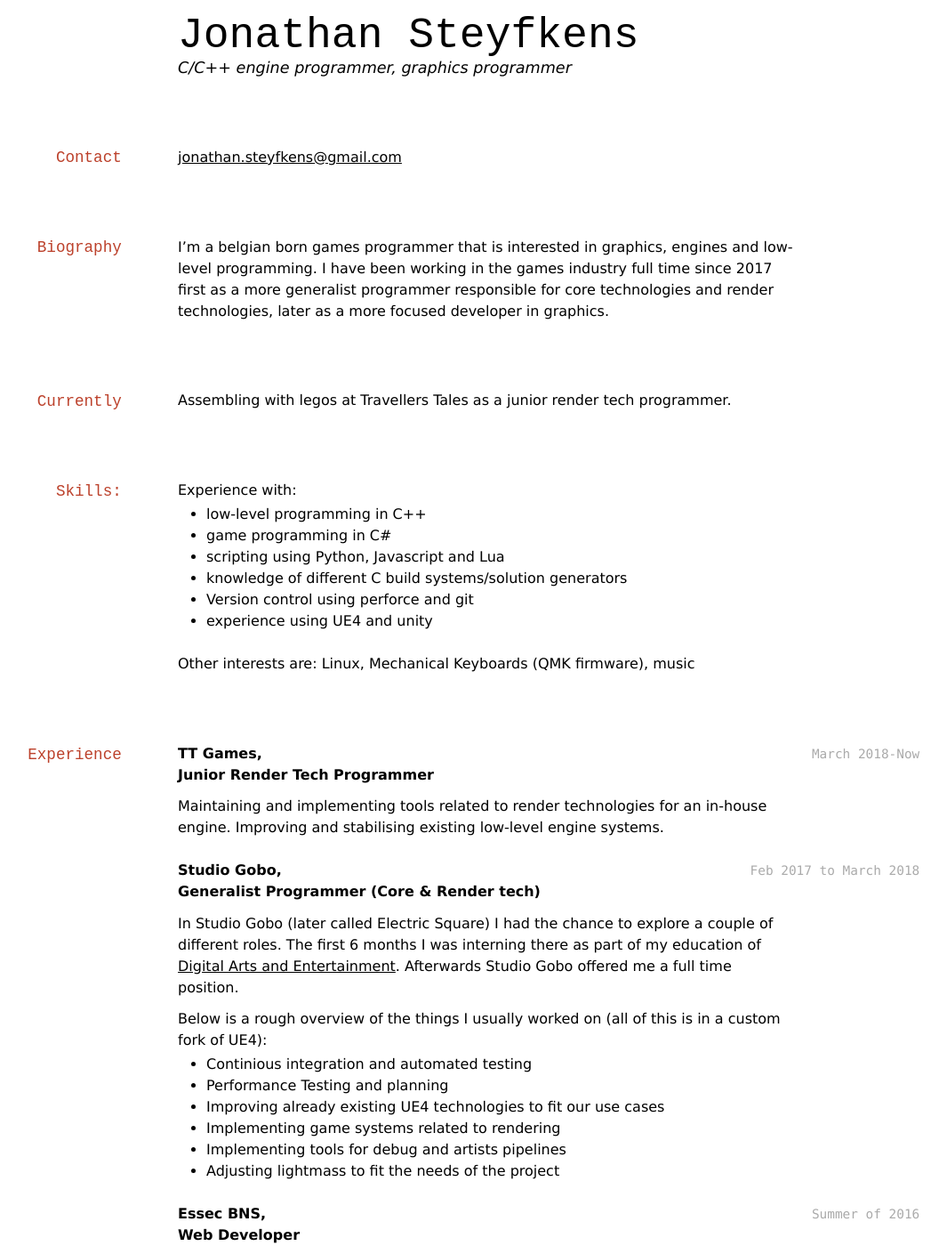
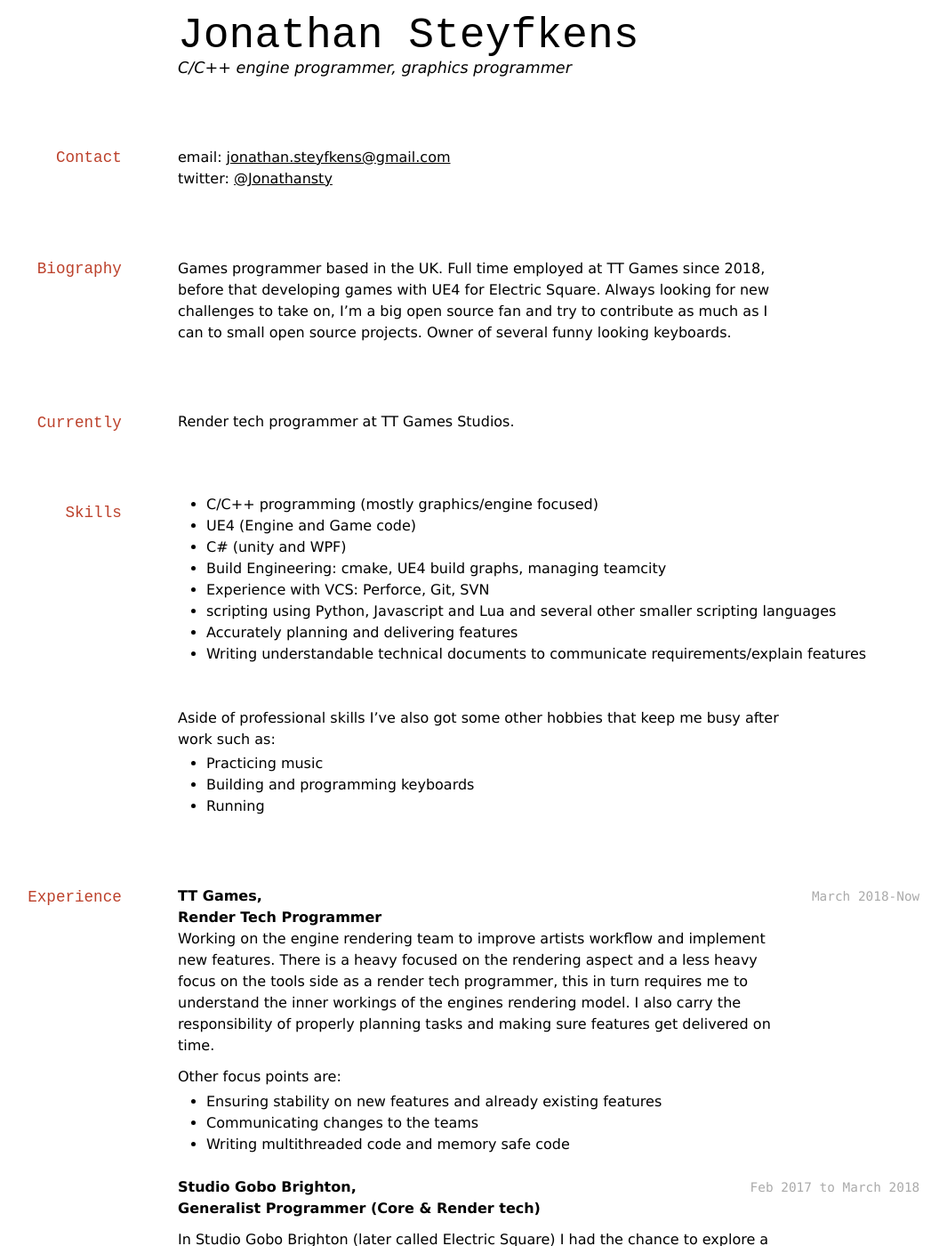
Before and after one commit to jonathansty/jonathansty.github.io, a Jekyll site: the page built from cv.md, in a window 1280 px wide and 1400 px high. Shown: the whole window at 89% size, without its empty margins (132-1197 px from the left). Built offline with Jekyll 4.4.1, drawn with Linux system fonts in a browser that asks for light colours; some of the changed text lies outside the part shown.

Commit message:
Updating CV

```diff
--- a/cv.md
+++ b/cv.md
@@ -9,45 +9,56 @@ style: davewhipp
 C/C++ engine programmer, graphics programmer
 
 ## Contact
-<jonathan.steyfkens@gmail.com>
+email: <jonathan.steyfkens@gmail.com> \\
+twitter: [@Jonathansty](https://twitter.com/Jonathansty)
 
 ## Biography
-I'm a belgian born games programmer that is interested in graphics, engines and low-level programming. I have been working in the games industry full time since 2017 first as a more generalist programmer responsible for core technologies and render technologies, later as a more focused developer in graphics.
+Games programmer based in the UK. Full time employed at TT Games since 2018, before that developing games with UE4 for Electric Square.
+Always looking for new challenges to take on, I'm a big open source fan and try to contribute as much as I can to small open source projects. Owner
+of several funny looking keyboards.
 
 ## Currently
-Assembling with legos at Travellers Tales as a junior render tech programmer.
+Render tech programmer at TT Games Studios.
 
-## Skills:
-Experience with:
-   * low-level programming in C++
-   * game programming in C#
-   * scripting using Python, Javascript and Lua
-   * knowledge of different C build systems/solution generators
-   * Version control using perforce and git
-   * experience using UE4 and unity
+## Skills
+* C/C++ programming (mostly graphics/engine focused)
+* UE4 (Engine and Game code)
+* C# (unity and WPF)
+* Build Engineering: cmake, UE4 build graphs, managing teamcity
+* Experience with VCS: Perforce, Git, SVN
+* scripting using Python, Javascript and Lua and several other smaller scripting languages
+* Accurately planning and delivering features
+* Writing understandable technical documents to communicate requirements/explain features
 
-Other interests are: Linux, Mechanical Keyboards (QMK firmware), music
+\\
+Aside of professional skills I've also got some other hobbies that keep me busy after work such as:
+   * Practicing music
+   * Building and programming keyboards
+   * Running
 
 
 ## Experience
 `March 2018-Now`
 __TT Games,__
-__Junior Render Tech Programmer__
+__Render Tech Programmer__
+Working on the engine rendering team to improve artists workflow and implement new features. There is a heavy focused on the rendering aspect and a less heavy focus on the tools side as a render tech programmer, this in turn requires me to understand the inner workings of the engines rendering model.
+I also carry the responsibility of properly planning tasks and making sure features get delivered on time.
 
-Maintaining and implementing tools related to render technologies for an in-house engine. Improving
-and stabilising existing low-level engine systems.
-\\
-\\
+Other focus points are:
+   * Ensuring stability on new features and already existing features
+   * Communicating changes to the teams
+   * Writing multithreaded code and memory safe code
+
 `Feb 2017 to March 2018`
-__Studio Gobo,__
+__Studio Gobo Brighton,__
 __Generalist Programmer (Core & Render tech)__
 
-In Studio Gobo (later called Electric Square) I had the chance to explore a couple of different roles.
-The first 6 months I was interning there as part of my education of [Digital Arts and Entertainment](http://www.digitalartsandentertainment.be/).
+In Studio Gobo Brighton (later called Electric Square) I had the chance to explore a couple of different roles.
+The first 6 months I was interning there as part of my education of [Digital Arts and Entertainment][DAE].
 Afterwards Studio Gobo offered me a full time position.
 
 Below is a rough overview of the things I usually worked on (all of this is in a custom fork of UE4):
-- Continious integration and automated testing
+- Continuous integration and automated testing
 - Performance Testing and planning
 - Improving already existing UE4 technologies to fit our use cases
 - Implementing game systems related to rendering
@@ -66,12 +77,11 @@ Common technologies used:
 * C#
 * HTML, CSS and javascript
 
-
 ## Education
 `2014 - 2017`
 __Bachelor Digital Arts and Entertainment, Howest__
 
-Program aimed to teach students about technical development for games.
+Started out with a generalist focus and then specialized in game programming (c++, dx11, physx)
 
 `2016 - 2016`
 __Erasmus at Abertay University, Scotland, Dundee__
```
Also changed, not shown: other parts of cv.md (+4 -2 lines).
